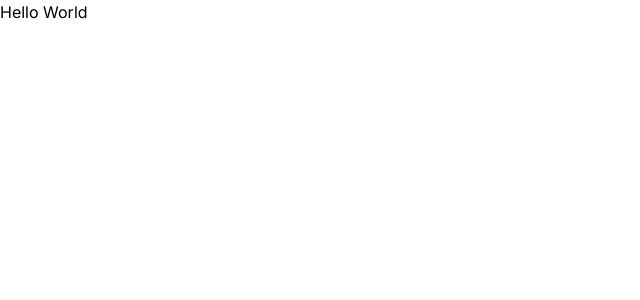
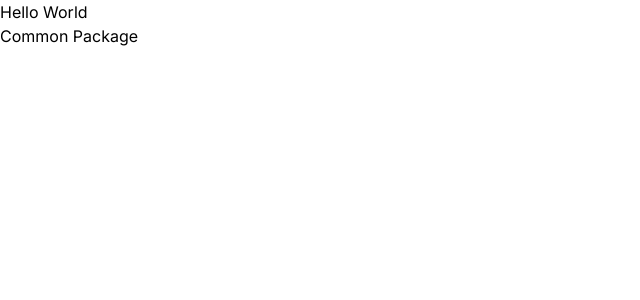
Before and after one commit to evfleet/galley, a Next.js app in the folder packages/web/: page / in a window 1280 px wide. Shown: the top 300 px of the page, without its empty margins (0-640 px from the left). Built offline with nearby package versions, Linux system fonts and the light colour scheme.

Commit message:
build(web): add common package to web

```diff
--- a/packages/web/src/app/page.tsx
+++ b/packages/web/src/app/page.tsx
@@ -1,7 +1,10 @@
+import { message } from "@galley/common";
+
 export default function Landing() {
   return (
     <main>
       <h1>Hello World</h1>
+      <p>{message}</p>
     </main>
   );
 }
```
Also changed, not shown: packages/web/package.json (+7 -6 lines), 1 other file (tests, documents, lock files or other folders).
